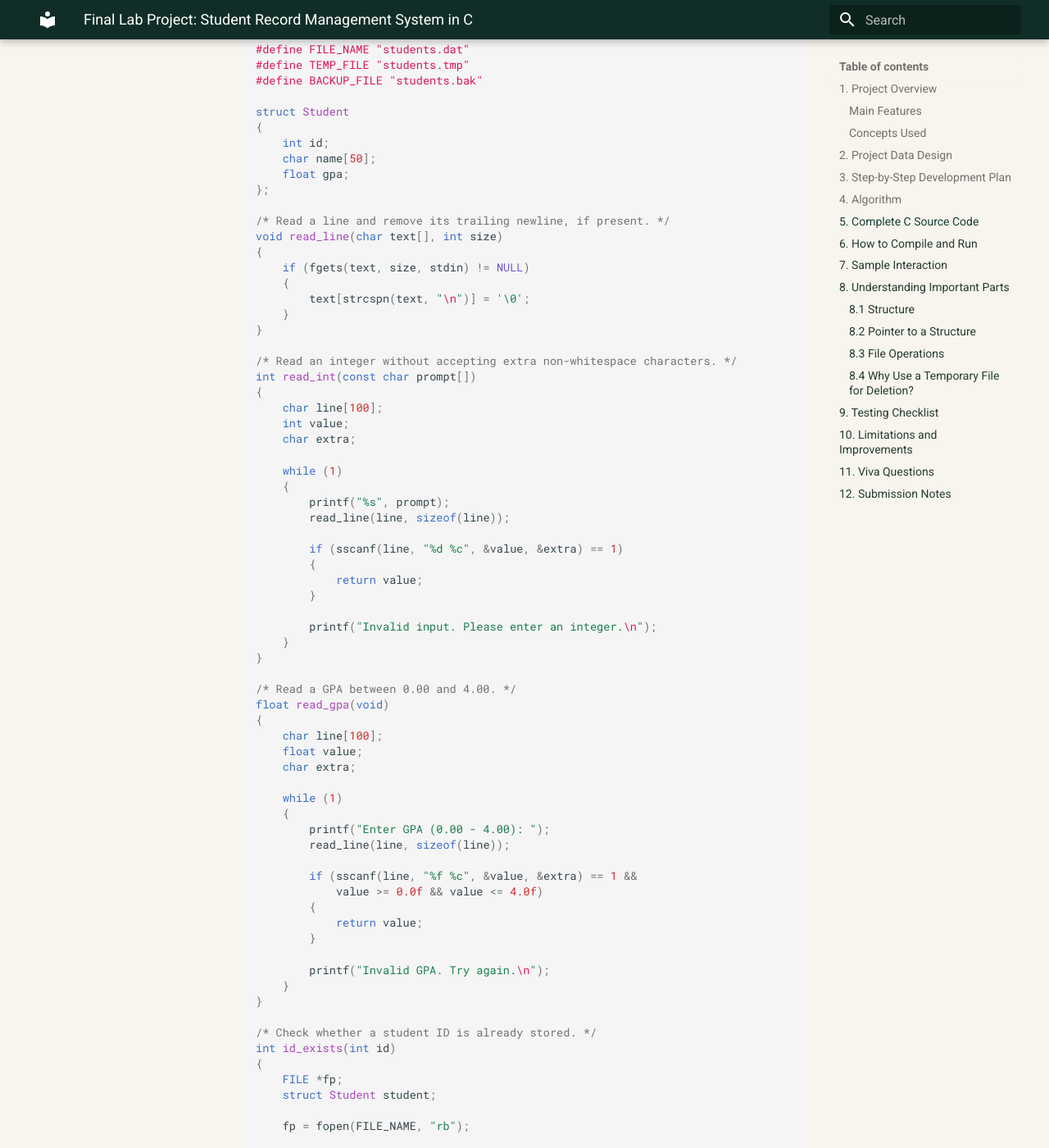
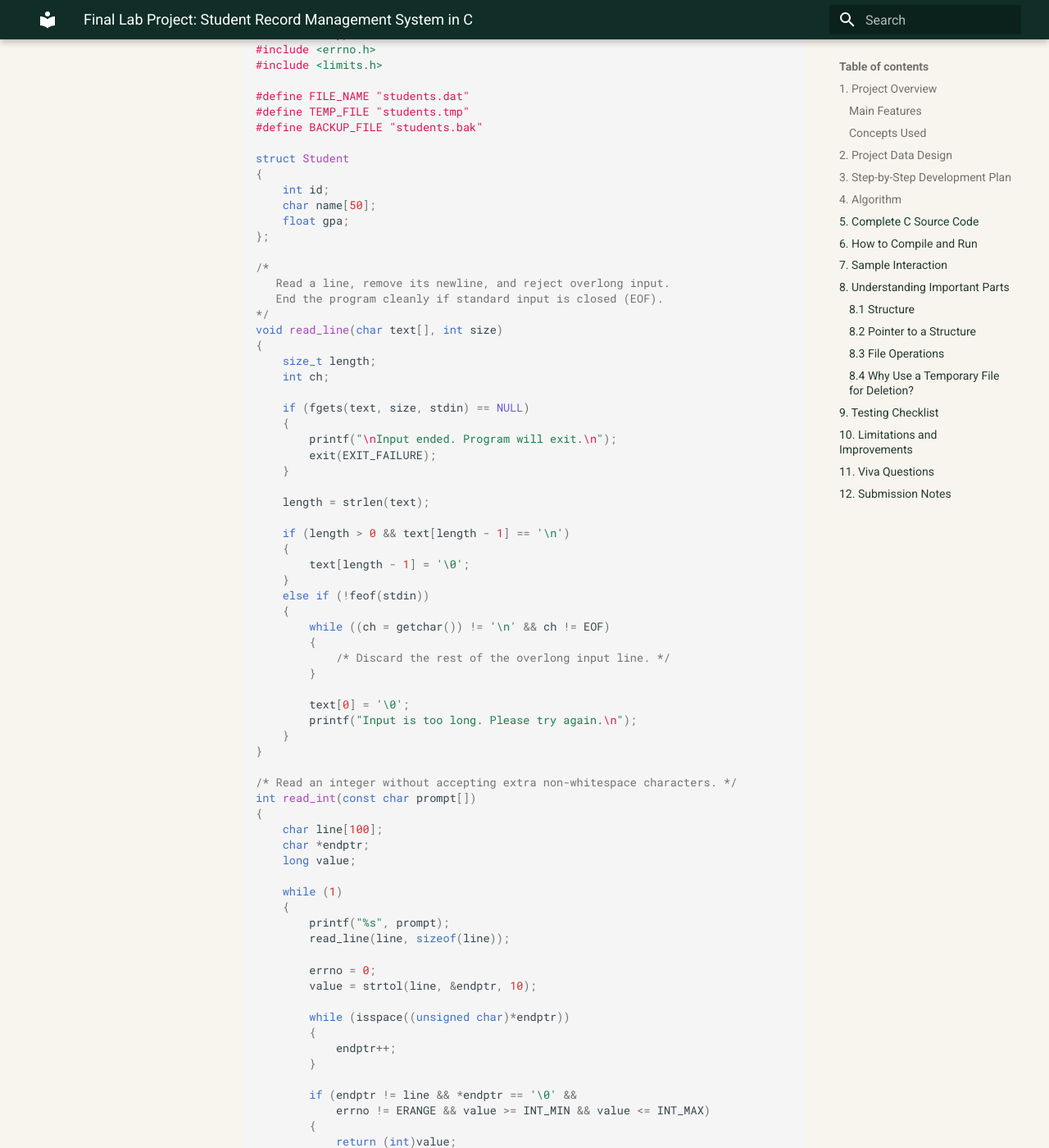
Before and after one commit to taimiyatahsin0-png/nu-cse-notes-store, an MkDocs documentation site: the page built from docs/subjects/spl-lab/final-lab-project-student-record-management.md, in a window 1280 px wide and 1400 px high, scrolled down 2985 px. Shown: the whole window at 82% size. Built offline with MkDocs 1.6.1 and Material for MkDocs 9.7.7, drawn with Linux system fonts in a browser that asks for light colours; some of the changed text lies outside the part shown.

Commit message:
Harden final lab project input and file handling

```diff
--- a/docs/subjects/spl-lab/final-lab-project-student-record-management.md
+++ b/docs/subjects/spl-lab/final-lab-project-student-record-management.md
@@ -78,6 +78,9 @@ Save the following program as `student_record.c`.
 #include <stdio.h>
 #include <stdlib.h>
 #include <string.h>
+#include <ctype.h>
+#include <errno.h>
+#include <limits.h>
 
 #define FILE_NAME "students.dat"
 #define TEMP_FILE "students.tmp"
@@ -90,12 +93,36 @@ struct Student
     float gpa;
 };
 
-/* Read a line and remove its trailing newline, if present. */
+/*
+   Read a line, remove its newline, and reject overlong input.
+   End the program cleanly if standard input is closed (EOF).
+*/
 void read_line(char text[], int size)
 {
-    if (fgets(text, size, stdin) != NULL)
+    size_t length;
+    int ch;
+
+    if (fgets(text, size, stdin) == NULL)
     {
-        text[strcspn(text, "\n")] = '\0';
+        printf("\nInput ended. Program will exit.\n");
+        exit(EXIT_FAILURE);
+    }
+
+    length = strlen(text);
+
+    if (length > 0 && text[length - 1] == '\n')
+    {
+        text[length - 1] = '\0';
+    }
+    else if (!feof(stdin))
+    {
+        while ((ch = getchar()) != '\n' && ch != EOF)
+        {
+            /* Discard the rest of the overlong input line. */
+        }
+
+        text[0] = '\0';
+        printf("Input is too long. Please try again.\n");
     }
 }
 
@@ -103,17 +130,26 @@ void read_line(char text[], int size)
 int read_int(const char prompt[])
 {
     char line[100];
-    int value;
-    char extra;
+    char *endptr;
+    long value;
 
     while (1)
     {
         printf("%s", prompt);
         read_line(line, sizeof(line));
 
-        if (sscanf(line, "%d %c", &value, &extra) == 1)
+        errno = 0;
+        value = strtol(line, &endptr, 10);
+
+        while (isspace((unsigned char)*endptr))
         {
-            return value;
+            endptr++;
+        }
+
+        if (endptr != line && *endptr == '\0' &&
+            errno != ERANGE && value >= INT_MIN && value <= INT_MAX)
+        {
+            return (int)value;
         }
 
         printf("Invalid input. Please enter an integer.\n");
@@ -124,16 +160,24 @@ int read_int(const char prompt[])
 float read_gpa(void)
 {
     char line[100];
+    char *endptr;
     float value;
-    char extra;
 
     while (1)
     {
         printf("Enter GPA (0.00 - 4.00): ");
         read_line(line, sizeof(line));
 
-        if (sscanf(line, "%f %c", &value, &extra) == 1 &&
-            value >= 0.0f && value <= 4.0f)
+        errno = 0;
+        value = strtof(line, &endptr);
+
+        while (isspace((unsigned char)*endptr))
+        {
+            endptr++;
+        }
+
+        if (endptr != line && *endptr == '\0' &&
+            errno != ERANGE && value >= 0.0f && value <= 4.0f)
         {
             return value;
         }
@@ -211,14 +255,20 @@ void add_student(void)
 
     if (fwrite(&student, sizeof(struct Student), 1, fp) == 1)
     {
-        printf("Student record added successfully.\n");
+        if (fclose(fp) == 0)
+        {
+            printf("Student record added successfully.\n");
+        }
+        else
+        {
+            printf("A file error occurred while closing the data file.\n");
+        }
     }
     else
     {
         printf("Could not write the student record.\n");
+        fclose(fp);
     }
-
-    fclose(fp);
 }
 
 /* Display every saved student record. */
```
Also changed, not shown: other parts of docs/subjects/spl-lab/final-lab-project-student-record-management.md (+1 -0 lines).
